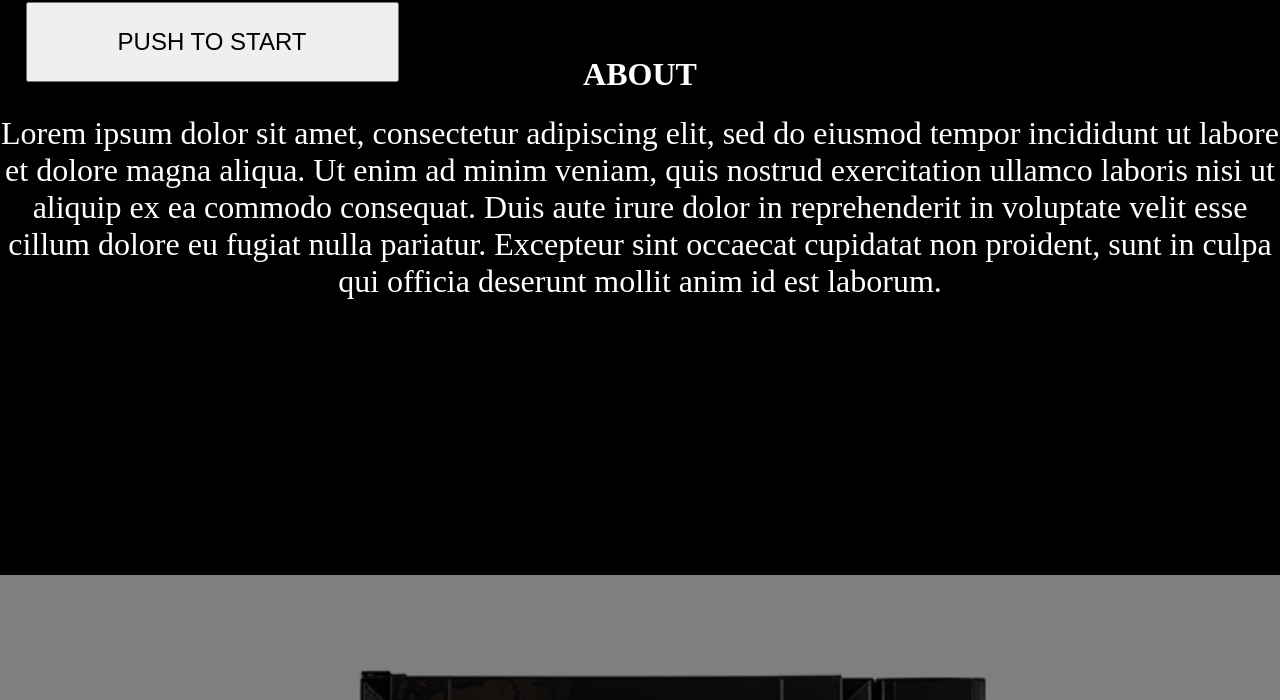
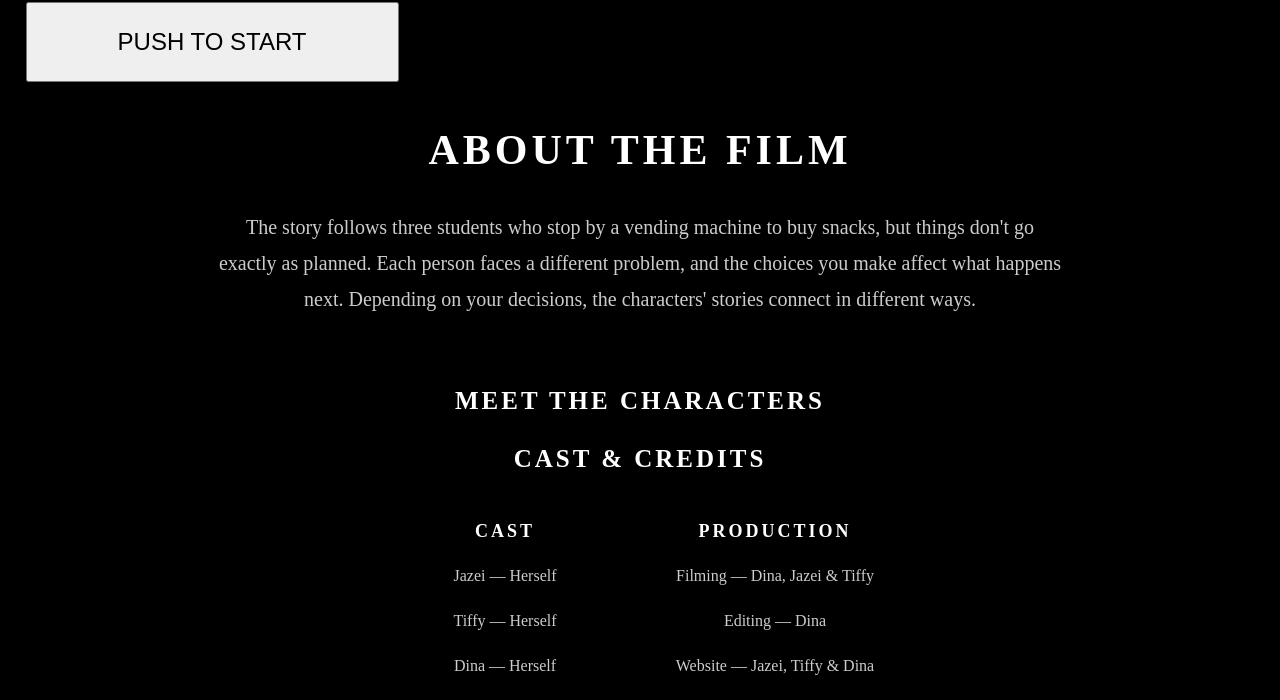
Before and after one commit to da3755-ui/assignment10b-comms-lab, a plain HTML site: page index.html in a window 1280 px wide. Shown: the part 702-1402 px from the top of the page. Drawn offline with Linux system fonts and the light colour scheme.

Commit message:
putting the about page

```diff
--- a/index.html
+++ b/index.html
@@ -46,15 +46,37 @@
 <div class="name-tags"><p2>ALJAZEI<br>DINA<br>TIFFY</p2></div>
 
 
+<!-- ABOUT SECTION -->
 <div class="about-page">
-<h1><br>ABOUT</h1>
-<p2>Lorem ipsum dolor sit amet, consectetur adipiscing elit, sed do eiusmod tempor incididunt ut labore et dolore magna aliqua. Ut enim ad minim veniam, quis nostrud exercitation ullamco laboris nisi ut aliquip ex ea commodo consequat. Duis aute irure dolor in reprehenderit in voluptate velit esse cillum dolore eu fugiat nulla pariatur. Excepteur sint occaecat cupidatat non proident, sunt in culpa qui officia deserunt mollit anim id est laborum.</p2>
-</div>
+    <h1>ABOUT THE FILM</h1>
 
-<div class="vending-machine">
-    <div style="width: 100vw; height: 1300px; background-color: white; z-index:8;"></div>
-        <img src="assets/Azkoyen-Coffetek-Mistral-H85_Front.png">
-        <div class="shade2">
+    <p class="synopsis">
+        The story follows three students who stop by a vending machine
+        to buy snacks, but things don't go exactly as planned.
+        Each person faces a different problem, and the choices you
+        make affect what happens next. Depending on your decisions,
+        the characters' stories connect in different ways.
+    </p>
+
+    <h2>MEET THE CHARACTERS</h2>
+
+
+<h2>CAST & CREDITS</h2>
+
+<div class="credits">
+    <div class="credit-group">
+        <h3>CAST</h3>
+        <p>Jazei — Herself</p>
+        <p>Tiffy — Herself</p>
+        <p>Dina — Herself</p>
+    </div>
+
+    <div class="credit-group">
+        <h3>PRODUCTION</h3>
+        <p>Filming — Dina, Jazei & Tiffy</p>
+        <p>Editing — Dina</p>
+        <p>Website — Jazei, Tiffy & Dina</p>
+    </div>
 </div>
 
 </div>
--- a/style.css
+++ b/style.css
@@ -64,23 +64,6 @@ body {
     top: 22%;
     left: 2%;
     pointer-events: none;
-}
-
-/* ABOUT SECTION */
-
-h1 {
-    position: relative;
-    color: white;
-    font-weight: bold;
-    font-size: 2em;
-    text-align: center;
-}
-
-.about-page p2 {
-    display: block;
-    color: white;
-    font-size: 2em;
-    text-align: center;
 }
 
 /* VENDING MACHINE SECTION */
@@ -333,3 +316,67 @@ h1 {
 #dina-choices button {
     animation: popUp 0.5s ease-out;
 }
+
+
+/* ABOUT SECTION */
+
+.about-page {
+    padding: 100px 20px;
+    max-width: 850px;
+    margin: 0 auto;
+    text-align: center;
+    color: white;
+}
+
+.about-page h1 {
+    font-size: 42px;
+    letter-spacing: 4px;
+    margin-bottom: 35px;
+    color: white;
+}
+
+.synopsis {
+    font-size: 20px;
+    line-height: 1.8;
+    color: #cccccc;
+    margin-bottom: 70px;
+}
+
+.about-page h2 {
+    font-size: 25px;
+    letter-spacing: 3px;
+    margin-bottom: 30px;
+}
+
+.credits {
+    display: flex;
+    justify-content: center;
+    gap: 50px;
+    flex-wrap: wrap;
+}
+
+
+.credits strong {
+    color: white;
+}
+
+
+/* CAST AND CREDITS */
+
+.credit-group {
+    min-width: 220px;
+    text-align: center;
+}
+
+.credit-group h3 {
+    font-size: 18px;
+    letter-spacing: 3px;
+    margin-bottom: 20px;
+    color: white;
+}
+
+.credit-group p {
+    font-size: 16px;
+    line-height: 1.8;
+    color: #cccccc;
+}
```
